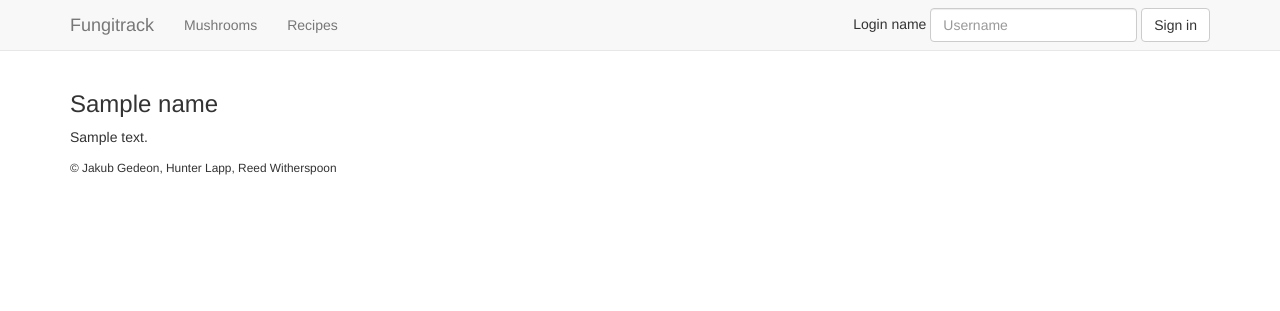
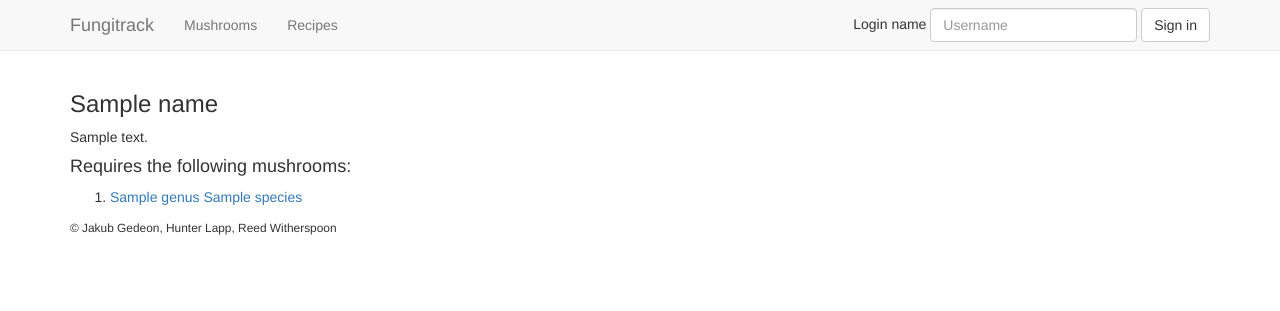
Before and after one commit to kazagistar/fungitrack, a Flask app: template templates/recipe_details.html in a window 1280 px wide. Shown: the top 311 px of the page. Run offline with Flask 2, Linux system fonts and the light colour scheme; the template is opened without the code that fills it: most values are stand-ins (such as "Sample title", 1, 10 or a date in 2020); parts of the project's set-up code (start-up, migrations or seed data) failed here and were passed over; some libraries are stand-ins or nearby versions.

Commit message:
Recipies list their mushroom ingredients + cleanup

```diff
--- /dev/null
+++ b/schema/lookup_recipe_mushrooms.sql
@@ -0,0 +1,5 @@
+SELECT Genus, Species, MUSHROOM.Mushroom_id
+FROM RECIPE_MUSHROOMS
+INNER JOIN MUSHROOM
+  ON RECIPE_MUSHROOMS.Mushroom_id = MUSHROOM.Mushroom_id
+WHERE Recipe_id = %s
--- a/templates/mushroom_details.html
+++ b/templates/mushroom_details.html
@@ -46,7 +46,9 @@
   <h4> Recipes: </h4>
   <ol>
     {% for name, id in recipes %}
-      <ol><a href="/recipe/{{id}}">{{name}}</a></ol>
+      <li><a href="/recipe/{{ id }}">{{ name }}</a></li>
+    {% else %}
+      (None)
     {% endfor %}
   </ol>
   </div>
--- a/templates/recipe_details.html
+++ b/templates/recipe_details.html
@@ -2,5 +2,13 @@
 
 {% block body %}
   <h3> {{ name }} </h3>
-  <p> {{ description }}
+  <p> {{ description }} </p>
+  <h4> Requires the following mushrooms: </h4>
+  <ol>
+    {% for genus, species, id in ingredients %}
+      <li><a href="/mushroom/{{ id }}">{{ genus }} {{ species }}</a></li>
+    {% else %}
+      (None)
+    {% endfor %}
+  </ol>
 {% endblock %}
```
Also changed, not shown: mushrooms.py (+9 -7 lines).
